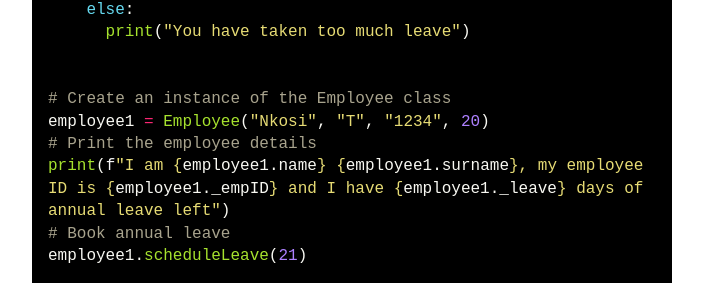
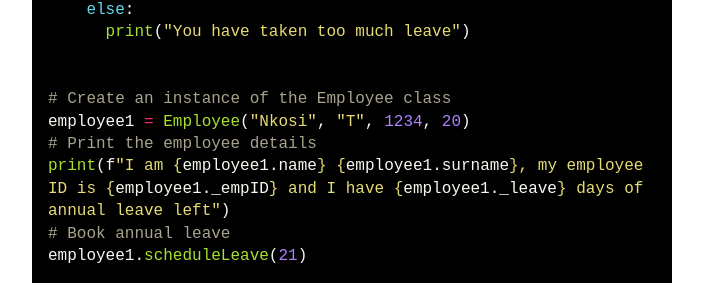
Before and after one commit to nkosi-tauro/essex-eportfolio-old, a Jekyll site: the page built from module_oop/unit4.md, in a window 1280 px wide. Shown: the part 1469-1773 px from the top of the page, without its empty margins (288-991 px from the left). Built offline with Jekyll 4.4.1, drawn with Linux system fonts in a browser that asks for light colours.

Commit message:
update value

```diff
--- a/module_oop/unit4.md
+++ b/module_oop/unit4.md
@@ -38,7 +38,7 @@ class Employee():
 
 
 # Create an instance of the Employee class
-employee1 = Employee("Nkosi", "T", "1234", 20)
+employee1 = Employee("Nkosi", "T", 1234, 20)
 # Print the employee details
 print(f"I am {employee1.name} {employee1.surname}, my employee ID is {employee1._empID} and I have {employee1._leave} days of annual leave left")
 # Book annual leave
```
